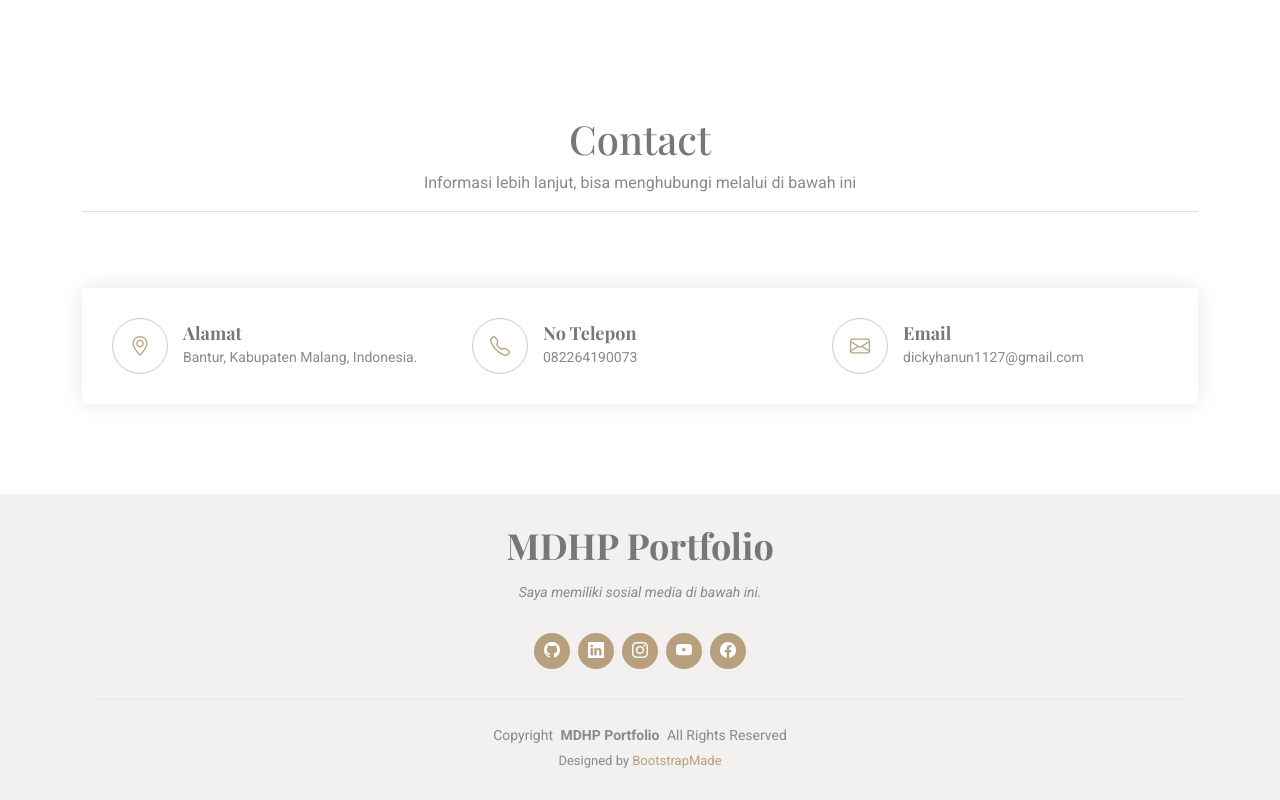
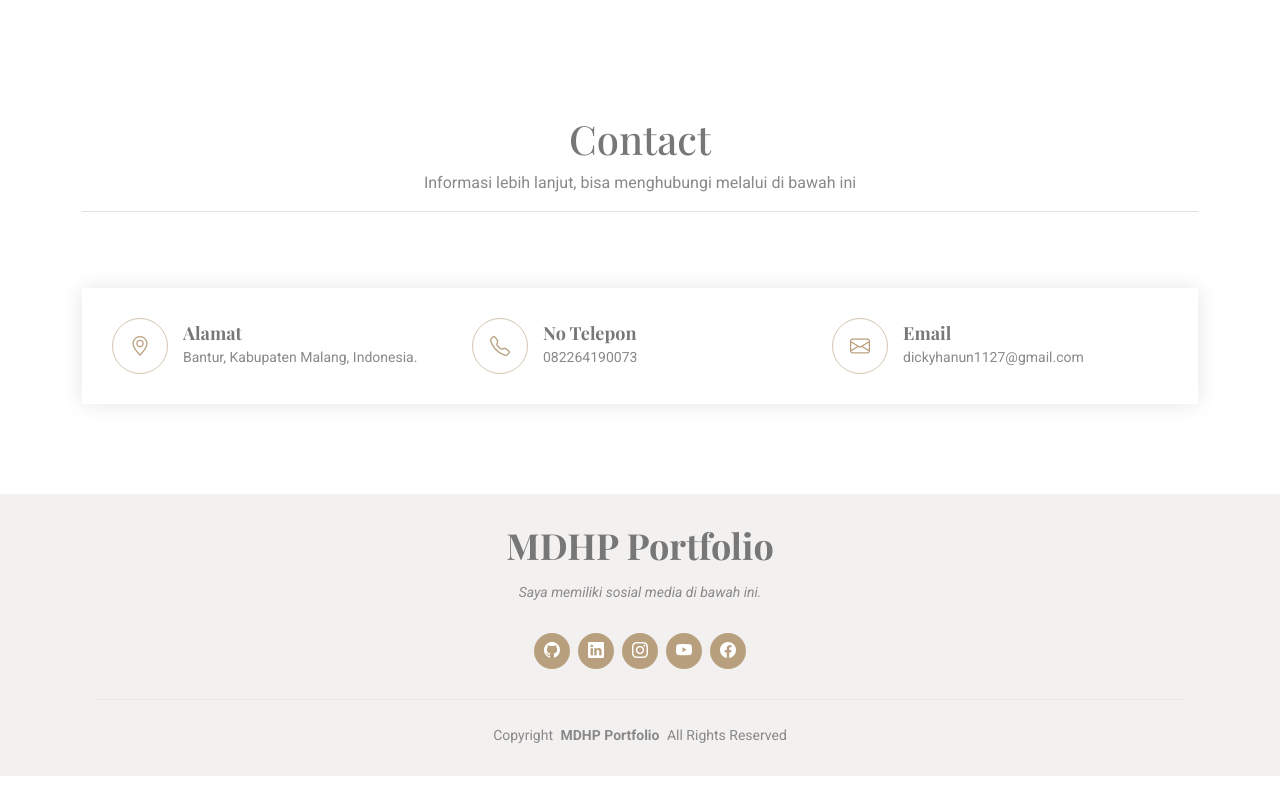
Before and after one commit to mdhp24/mdhp24.github.io, a website: page index.html in a window 1280 px wide. Shown: the part 5022-5822 px from the top of the page. After the commit the page ends 5798 px from the top, so only its background shows below. Drawn offline with nearby package versions, Linux system fonts and the light colour scheme; animation ran at ten frames a second; a web font is replaced by a local one.

Commit message:
Update my Portfolio

```diff
--- a/index.html
+++ b/index.html
@@ -822,13 +822,6 @@
             <strong class="px-1 sitename">MDHP Portfolio</strong>
             <span>All Rights Reserved</span>
           </div>
-          <div class="credits">
-            <!-- All the links in the footer should remain intact. -->
-            <!-- You can delete the links only if you've purchased the pro version. -->
-            <!-- Licensing information: https://bootstrapmade.com/license/ -->
-            <!-- Purchase the pro version with working PHP/AJAX contact form: [buy-url] -->
-            Designed by <a href="https://bootstrapmade.com/">BootstrapMade</a>
-          </div>
         </div>
       </div>
     </footer>
```
